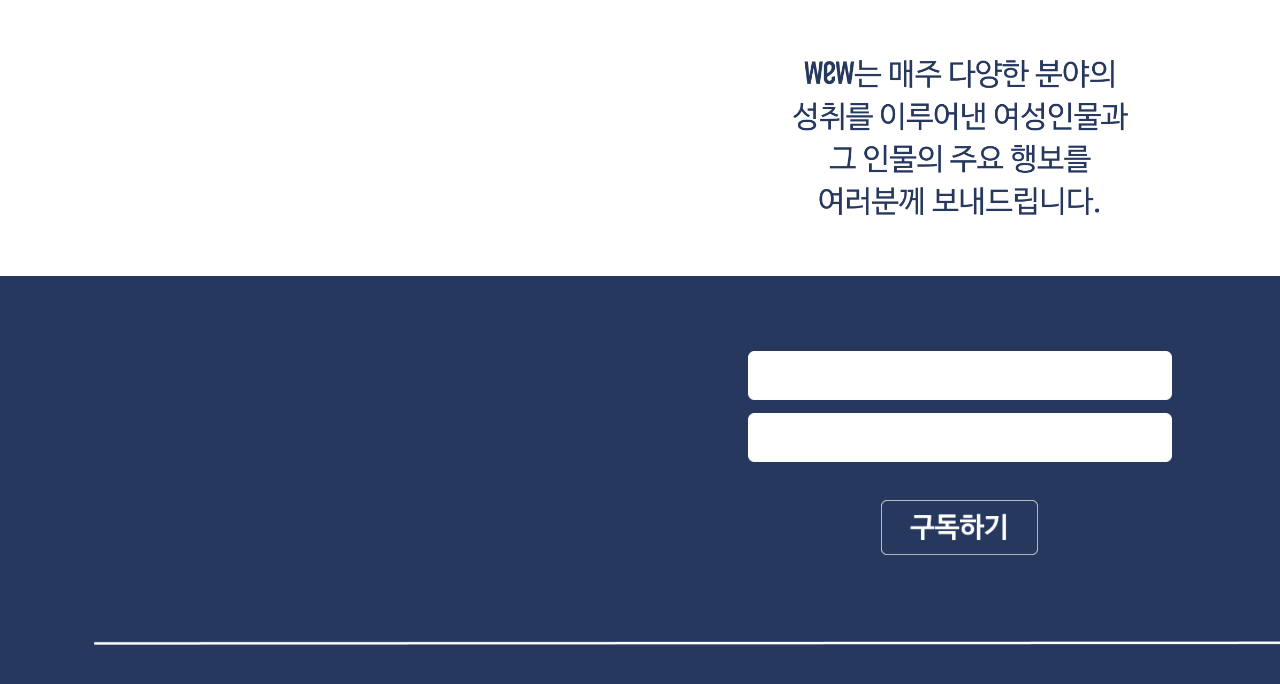
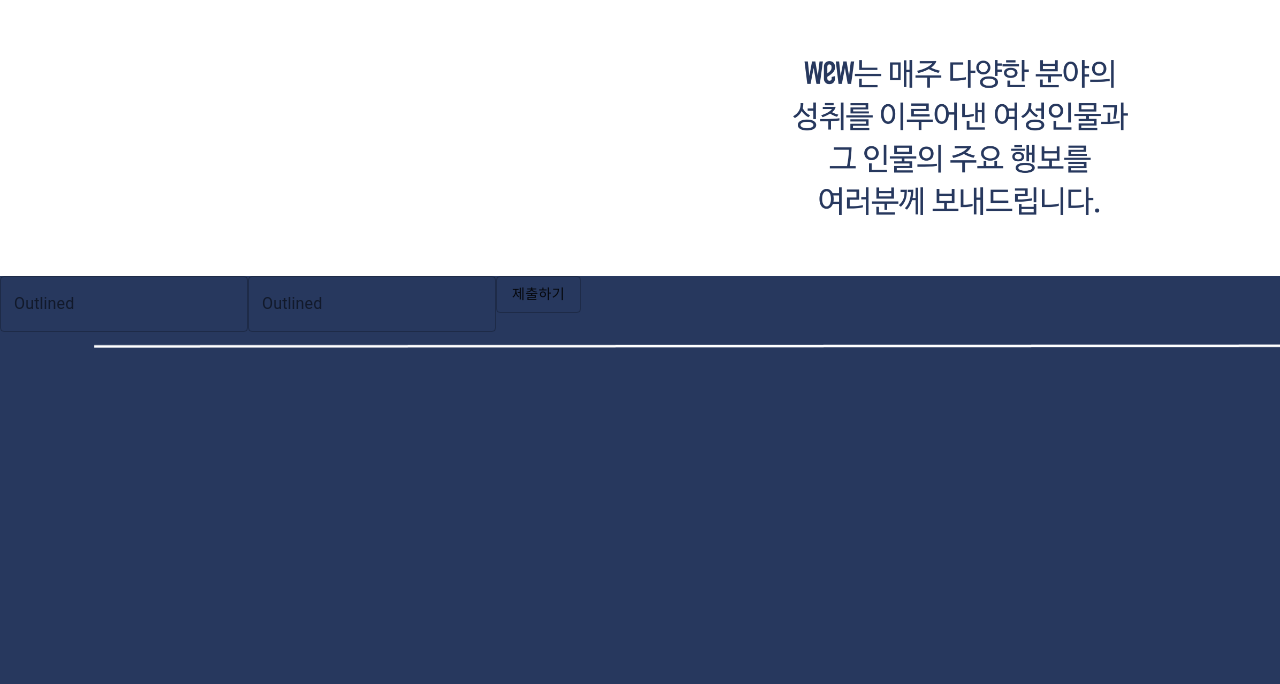
Before and after one commit to Su-Kyung/WEW, a React (Create React App) app: page / in a window 1280 px wide. Shown: the part 452-1136 px from the top of the page. Built offline with nearby package versions, Linux system fonts and the light colour scheme.

Commit message:
Home 컴포넌트 추가(텍스트 필드, 버튼)
material-ui 설치 (yarn)
- home화면에 이름, 이메일 입력받을 텍스트필드와 제출하기 버튼 추가

```diff
--- a/package.json
+++ b/package.json
@@ -3,6 +3,7 @@
   "version": "0.1.0",
   "private": true,
   "dependencies": {
+    "@material-ui/core": "^4.9.10",
     "@material-ui/icons": "^4.9.1",
     "@testing-library/jest-dom": "^4.2.4",
     "@testing-library/react": "^9.3.2",
--- a/src/pages/Home.js
+++ b/src/pages/Home.js
@@ -1,7 +1,7 @@
 import React from 'react';
-// import { makeStyles } from '@material-ui/core/styles';
-// import TextField from '@material-ui/core/TextField';
-// import Button from '@material-ui/core/Button';
+import { makeStyles } from '@material-ui/core/styles';
+import TextField from '@material-ui/core/TextField';
+import Button from '@material-ui/core/Button';
 
 const Home = () => {
     return (
@@ -14,10 +14,22 @@
                     <img class="Home-introduce" src="home_introduce.png"/>
                 </div>
                 <div class="Home-body">
-                    <img class="Home-input-name" src="input_box.png"/>
-                    <img class="Home-input-email" src="input_box.png"/>
-                    {/* <img class="Home-policy" src=""/> //개인정보 정책 */}
-                    <img class="Home-btn-subscribe" src="btn_subscribe.png"/>
+                    {/* 이름 받아올 textfield
+                     <img id="input_name" class="Home-input-name" src="input_box.png"/> */}
+                    <TextField id="input_name" label="Outlined" variant="outlined"/>
+
+                    {/* 이메일 받아올 textfield
+                    <img class="Home-input-email" src="input_box.png"/> */}
+                    <TextField id="input_email" label="Outlined" variant="outlined"/>
+
+                    {/* 개인정보 정책에 연결시켜주는 버튼
+                    <img class="Home-policy" src=""/> */}
+
+
+                    {/* 제출 버튼
+                    <img class="Home-btn-subscribe" src="btn_subscribe.png"/> */}
+                    <Button id="btn_subscribe" variant="outlined">제출하기</Button>
+
                     <img class="Line-border" src="line_border.png"/>
                 </div>
             </body>
```
Also changed, not shown: 1 other file (tests, documents, lock files or other folders).
